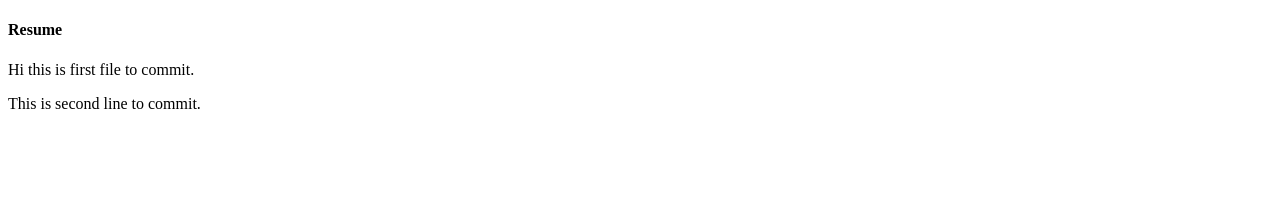
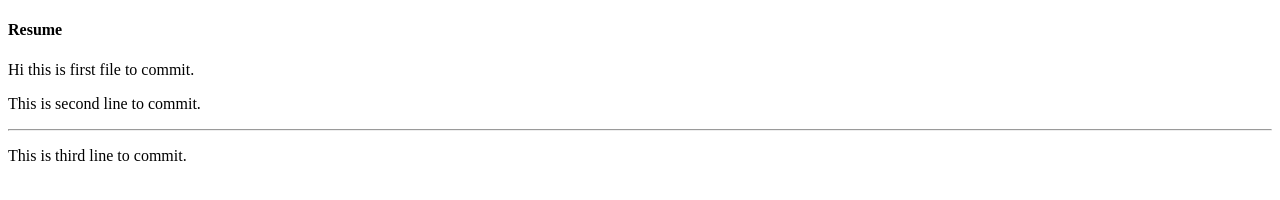
Before and after one commit to khaingthandar/resume, a plain HTML site: page index.html in a window 1280 px wide. Drawn offline with Linux system fonts and the light colour scheme.

Commit message:
Update the thrid paragraph.

```diff
--- a/index.html
+++ b/index.html
@@ -6,5 +6,7 @@
 <h4>Resume</h4>
 <p>Hi this is first file to commit.</p>
 <p>This is second line to commit.</p>
+<hr />
+<p>This is third line to commit.</p>
 </body>
 </html>
```
